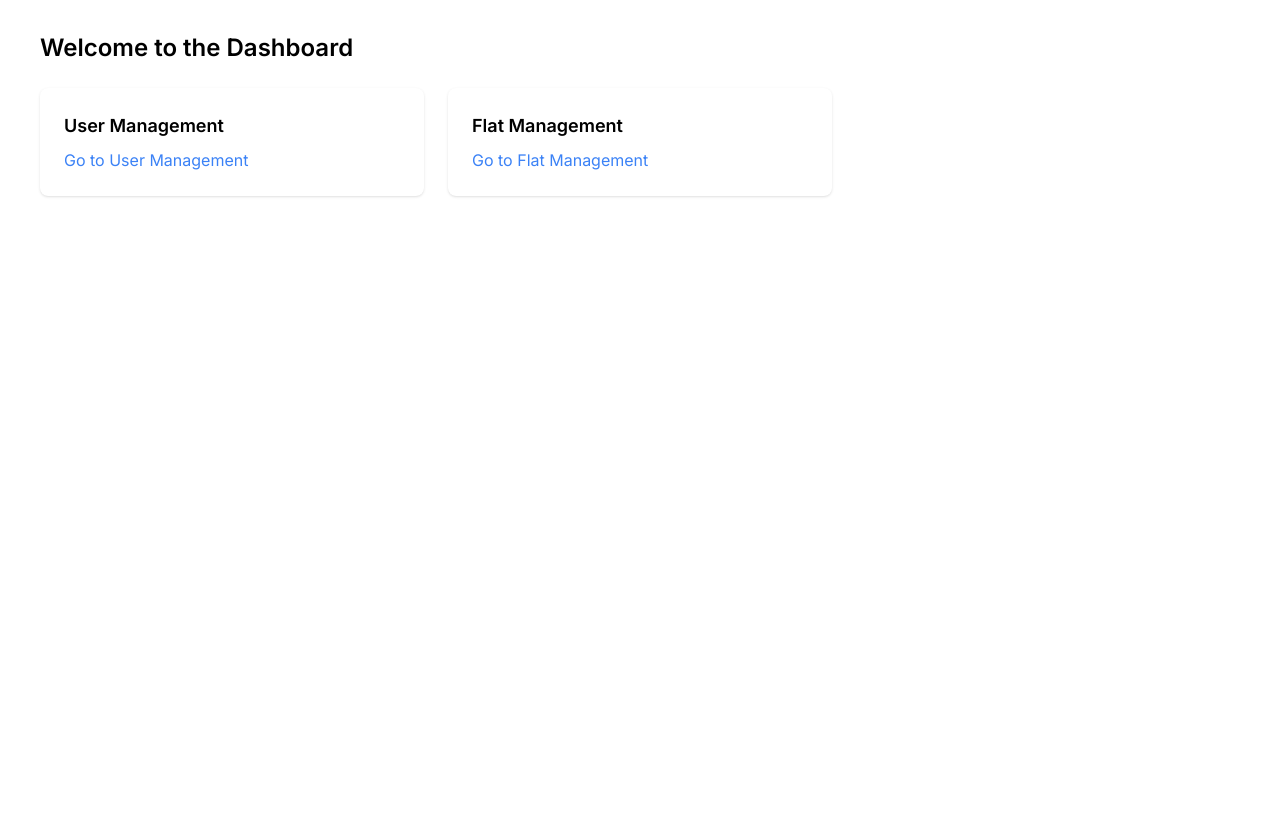
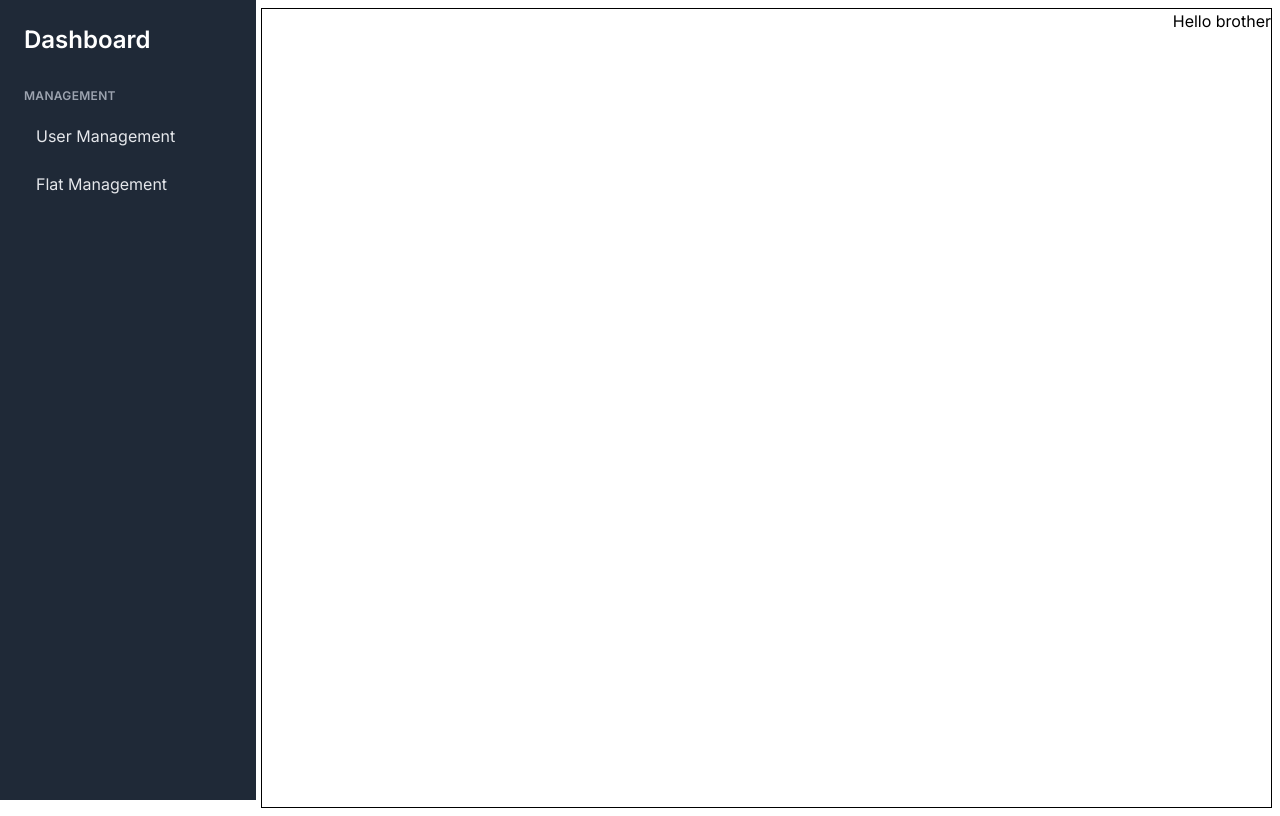
Before and after one commit to MehediMubin/flat-share-client, a Next.js app: page /dashboard in a window 1280 px wide. Built offline with nearby package versions, Linux system fonts and the light colour scheme; sample sign-in values are in the browser's storage.

Commit message:
created basic structure of user & flat management page

```diff
--- /dev/null
+++ b/src/app/(withDashboradLayout)/dashboard/flat-management/page.tsx
@@ -0,0 +1,11 @@
+import React from "react";
+
+const page = () => {
+   return (
+      <div className="w-4/5 ml-auto h-screen">
+         <h1>Flat Management Page</h1>
+      </div>
+   );
+};
+
+export default page;
--- a/src/app/(withDashboradLayout)/dashboard/page.tsx
+++ b/src/app/(withDashboradLayout)/dashboard/page.tsx
@@ -1,12 +1,19 @@
 "use client";
 import DashboardDrawer from "@/components/DashboardDrawer";
+import Sidebar from "@/components/Sidebar";
 import withAuth from "@/utils/withAuth";
 import React from "react";
 
 const page = () => {
    return (
-      <div>
-         <DashboardDrawer />
+      <div className="w-4/5 ml-auto h-screen"
+        style={
+          {
+            border: "1px solid black",
+          }
+        }
+      >
+         <h1 className="text-right">Hello brother</h1>
       </div>
    );
 };
--- /dev/null
+++ b/src/app/(withDashboradLayout)/dashboard/user-management/page.tsx
@@ -0,0 +1,11 @@
+import React from "react";
+
+const page = () => {
+   return (
+      <div className="w-4/5 ml-auto h-screen">
+         <h1>User Management Page</h1>
+      </div>
+   );
+};
+
+export default page;
--- a/src/app/(withDashboradLayout)/layout.tsx
+++ b/src/app/(withDashboradLayout)/layout.tsx
@@ -1,8 +1,14 @@
 "use client";
-import DashboardDrawer from "@/components/DashboardDrawer";
+
+import Sidebar from "@/components/Sidebar";
 
 const DashboardLayout = ({ children }: { children: React.ReactNode }) => {
-   return <div>{children} </div>;
+   return (
+      <div>
+         <Sidebar />
+         {children}
+      </div>
+   );
 };
 
 export default DashboardLayout;
--- a/src/components/DashboardDrawer.tsx
+++ /dev/null
@@ -1,41 +0,0 @@
-import Link from "next/link";
-
-const DashboardDrawer = () => {
-   return (
-      <div className="h-screen bg-gray-100 flex overflow-hidden">
-         <main className="flex-1 flex flex-col bg-white overflow-y-auto">
-            <div className="px-8 py-6">
-               <h2 className="text-2xl font-semibold mb-2">
-                  Welcome to the Dashboard
-               </h2>
-               <div className="grid grid-cols-1 sm:grid-cols-2 lg:grid-cols-3 gap-6 mt-6">
-                  <div className="bg-white p-6 rounded-lg shadow">
-                     <h3 className="text-lg font-semibold mb-2">
-                        User Management
-                     </h3>
-                     <Link
-                        href="/dashboard/user-management"
-                        className="text-blue-500 hover:underline"
-                     >
-                        Go to User Management
-                     </Link>
-                  </div>
-                  <div className="bg-white p-6 rounded-lg shadow">
-                     <h3 className="text-lg font-semibold mb-2">
-                        Flat Management
-                     </h3>
-                     <Link
-                        href="/dashboard/flat-management"
-                        className="text-blue-500 hover:underline"
-                     >
-                        Go to Flat Management
-                     </Link>
-                  </div>
-               </div>
-            </div>
-         </main>
-      </div>
-   );
-};
-
-export default DashboardDrawer;
--- /dev/null
+++ b/src/components/Sidebar.tsx
@@ -0,0 +1,39 @@
+import Link from "next/link";
+import React from "react";
+
+const Sidebar = () => {
+   return (
+      <div className="h-screen bg-gray-800 text-white w-64 fixed top-0 left-0 overflow-y-auto">
+         <div className="p-6">
+            <Link className="text-2xl font-semibold mb-2" href="/dashboard">
+               Dashboard
+            </Link>
+            <nav className="mt-8">
+               <h2 className="text-xs font-semibold text-gray-400 uppercase tracking-wide">
+                  Management
+               </h2>
+               <ul className="mt-3 space-y-2">
+                  <li>
+                     <Link
+                        href="/dashboard/user-management"
+                        className="flex items-center space-x-3 text-gray-200 hover:bg-gray-700 hover:text-white px-3 py-2 rounded"
+                     >
+                        <span>User Management</span>
+                     </Link>
+                  </li>
+                  <li>
+                     <Link
+                        href="/dashboard/flat-management"
+                        className="flex items-center space-x-3 text-gray-200 hover:bg-gray-700 hover:text-white px-3 py-2 rounded"
+                     >
+                        <span>Flat Management</span>
+                     </Link>
+                  </li>
+               </ul>
+            </nav>
+         </div>
+      </div>
+   );
+};
+
+export default Sidebar;
```
